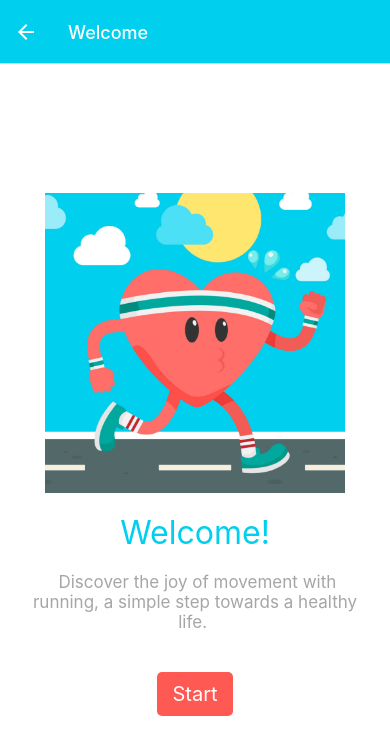
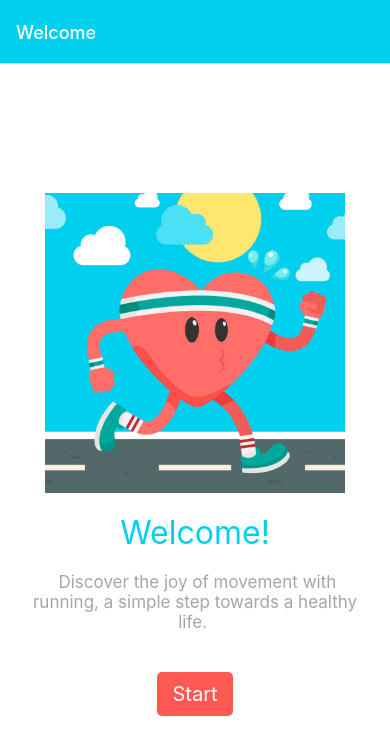
Before and after one commit to ysatynska/RunningApp, a React Native app in the folder RunningApp/: screen /welcome in a window 390 px wide. Shown: the top 754 px of the page. Built offline with nearby package versions, Linux system fonts and the light colour scheme.

Commit message:
Minor changes to DistancePage

```diff
--- a/RunningApp/App.js
+++ b/RunningApp/App.js
@@ -12,7 +12,7 @@ const Stack = createNativeStackNavigator();
 export default function App () {
   return (
     <NavigationContainer>
-      <Stack.Navigator initialRouteName="login">
+      <Stack.Navigator initialRouteName="welcome">
         <Stack.Screen name="login" options={{...styles.headerStyle, title: 'Login'}} component={LoginScreen} />
         <Stack.Screen name="createAccount" options={{...styles.headerStyle, title: 'Create Account'}} component={CreateAccount} />
         <Stack.Screen name="welcomeBack" options={{...styles.headerStyle, title: 'Welcome Back'}} component={WelcomeBack} />
--- a/RunningApp/Availability.js
+++ b/RunningApp/Availability.js
@@ -30,7 +30,7 @@ export default function Availability() {
             <Text style={styles.instructions}>
                 Tell us what days you're able to train.
             </Text>
-            <Text style={[styles.instructions, { fontSize: 12 }]}>
+            <Text style={[styles.instructions, { fontSize: 12, marginBottom: 30 }]}>
                 (Tap day to select/deselect as available)
             </Text>
             <View style={styles.list}>
--- a/RunningApp/DistancePage.js
+++ b/RunningApp/DistancePage.js
@@ -7,7 +7,7 @@ const DistancePage = () => {
 
 
   return (
-    <TouchableWithoutFeedback onPress={Keyboard.dismiss} accessible={false}>
+    <TouchableWithoutFeedback onPress={Keyboard.dismiss}>
       <View style={styles.container}>
         <Text style={styles.title}>Distance</Text>
         <TextInput
--- a/RunningApp/SkillLevel.js
+++ b/RunningApp/SkillLevel.js
@@ -26,7 +26,7 @@ export default function SkillLevel ({ navigation }) {
         {radioButtons}
         <View style={styles.footer}>
           <StepIndicator currentStep = {2}/>
-          <Pressable onPress={() => navigation.navigate('skillLevel')} style={styles.button}>
+          <Pressable onPress={() => navigation.navigate('availability')} style={styles.button}>
               <Text style={styles.buttonText}> Next </Text>
           </Pressable>
         </View>
```
